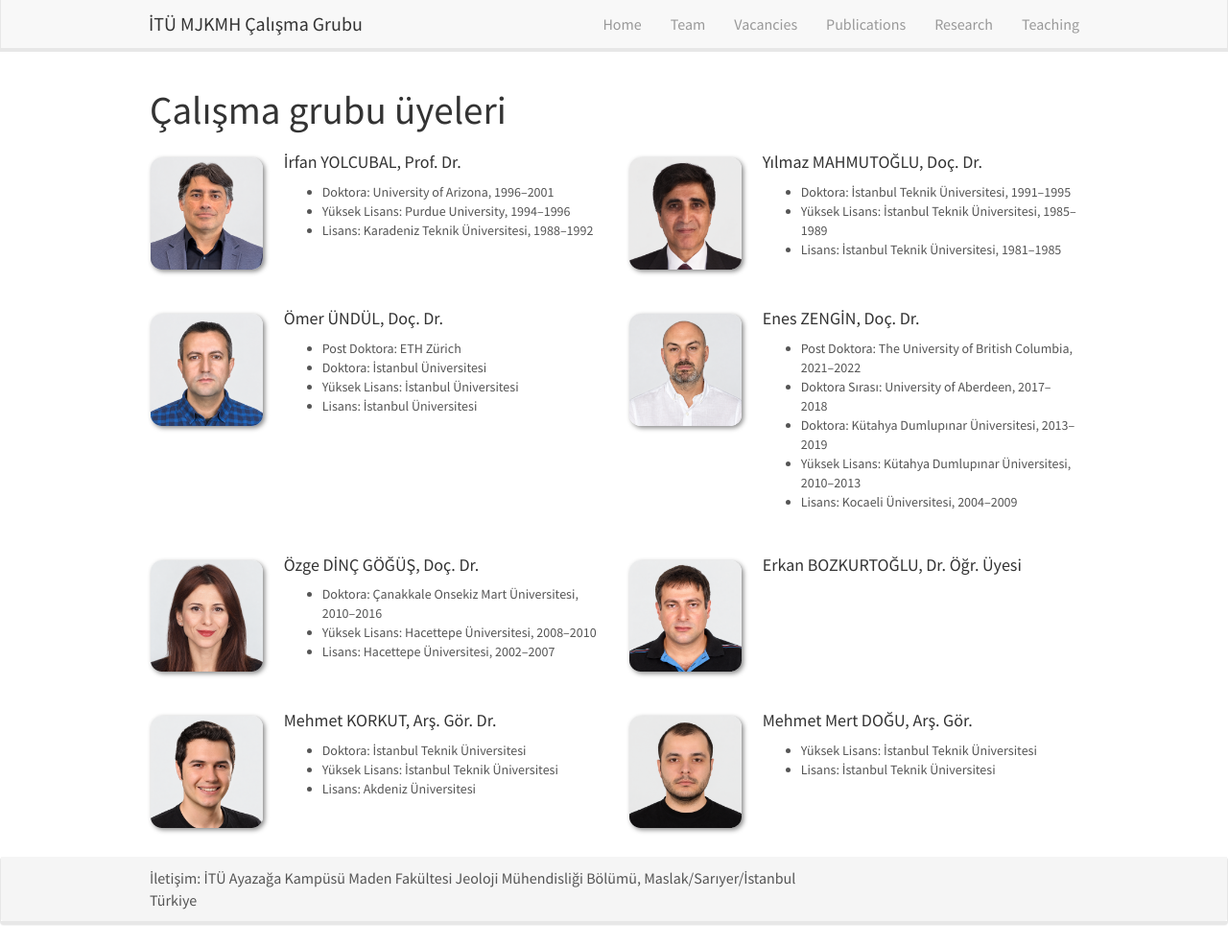
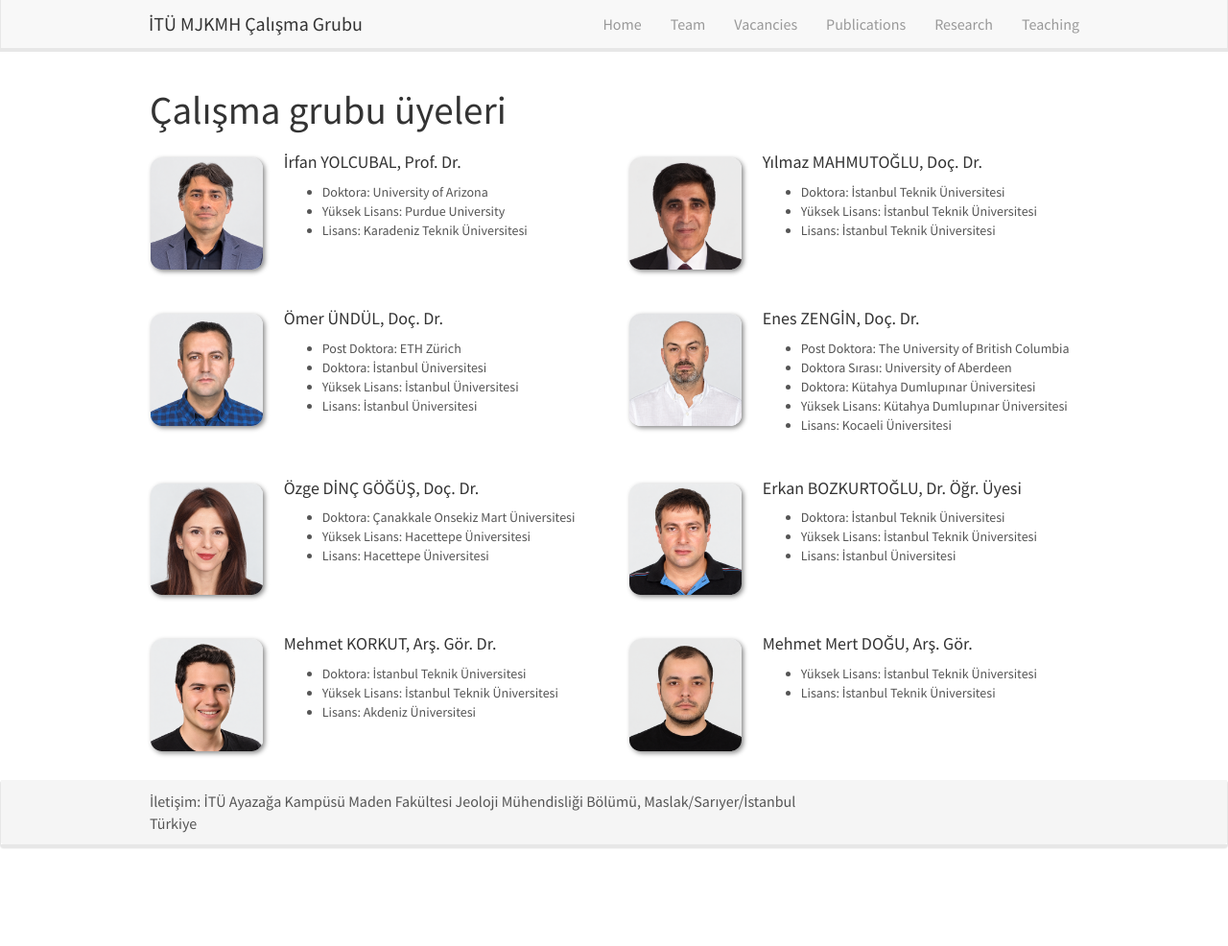
Before and after one commit to eneszengin/mjkmh, a Jekyll site: the page built from _pages/team.md, in a window 1280 px wide and 986 px high. Shown: the whole window at 96% size. Built offline with Jekyll 4.4.1, drawn with Linux system fonts in a browser that asks for light colours; nearby versions of some CDN libraries.

Commit message:
Kişiler: yıllar gizlendi (team_show_years), Bozkurtoğlu eğitim bilgileri
Co-Authored-By: Claude Opus 5.5 <noreply@anthropic.com>

```diff
--- a/_config.yml
+++ b/_config.yml
@@ -13,8 +13,9 @@ description: > # this means to ignore newlines until "baseurl:"
 baseurl: "/mjkmh" # geçici: eneszengin.github.io/mjkmh; mjkmh.itu.edu.tr bağlanınca "" olacak
 url: ""
 
-# Team sayfasında eğitim satırlarında bölüm adı gösterilsin mi
+# Kişiler sayfasında eğitim satırlarında bölüm adı ve yıllar gösterilsin mi
 team_show_department: false
+team_show_years: false
 
 include:
   - .htaccess
--- a/_data/team_members.yml
+++ b/_data/team_members.yml
@@ -2,7 +2,7 @@
 # surname: büyük harfle (Türkçe İ elle yazılır); photo: images/kisiler/ içindeki dosya adı
 # education: yukarıdan aşağı Post Doktora → Lisans; yalnızca yapılan aşamalar
 #   level, university zorunlu; department ve years isteğe bağlı
-#   (department şu an sayfada gösterilmiyor: _config.yml team_show_department)
+#   (department ve years şu an sayfada gösterilmiyor: _config.yml team_show_department, team_show_years)
 
 - name: İrfan
   surname: YOLCUBAL
@@ -105,7 +105,19 @@
   surname: BOZKURTOĞLU
   photo: erkan-bozkurtoglu.png
   info: Dr. Öğr. Üyesi
-  education: []
+  education:
+    - level: Doktora
+      university: "İstanbul Teknik Üniversitesi"
+      department: "Mühendislik Jeolojisi"
+      years: "2000–2004"
+    - level: Yüksek Lisans
+      university: "İstanbul Teknik Üniversitesi"
+      department: "Jeoloji Mühendisliği"
+      years: "1992–1996"
+    - level: Lisans
+      university: "İstanbul Üniversitesi"
+      department: "Jeoloji Mühendisliği"
+      years: "1988–1992"
 
 - name: Mehmet
   surname: KORKUT
--- a/_pages/team.md
+++ b/_pages/team.md
@@ -21,7 +21,7 @@ permalink: /kisiler/
   <h4>{{ member.name }} {{ member.surname }}, {{ member.info }}</h4>
   <ul style="overflow: hidden">
   {% for edu in member.education %}
-  <li>{{ edu.level }}: {{ edu.university }}{% if site.team_show_department and edu.department %}, {{ edu.department }}{% endif %}{% if edu.years %}, {{ edu.years }}{% endif %}</li>
+  <li>{{ edu.level }}: {{ edu.university }}{% if site.team_show_department and edu.department %}, {{ edu.department }}{% endif %}{% if site.team_show_years and edu.years %}, {{ edu.years }}{% endif %}</li>
   {% endfor %}
   </ul>
 </div>
```
